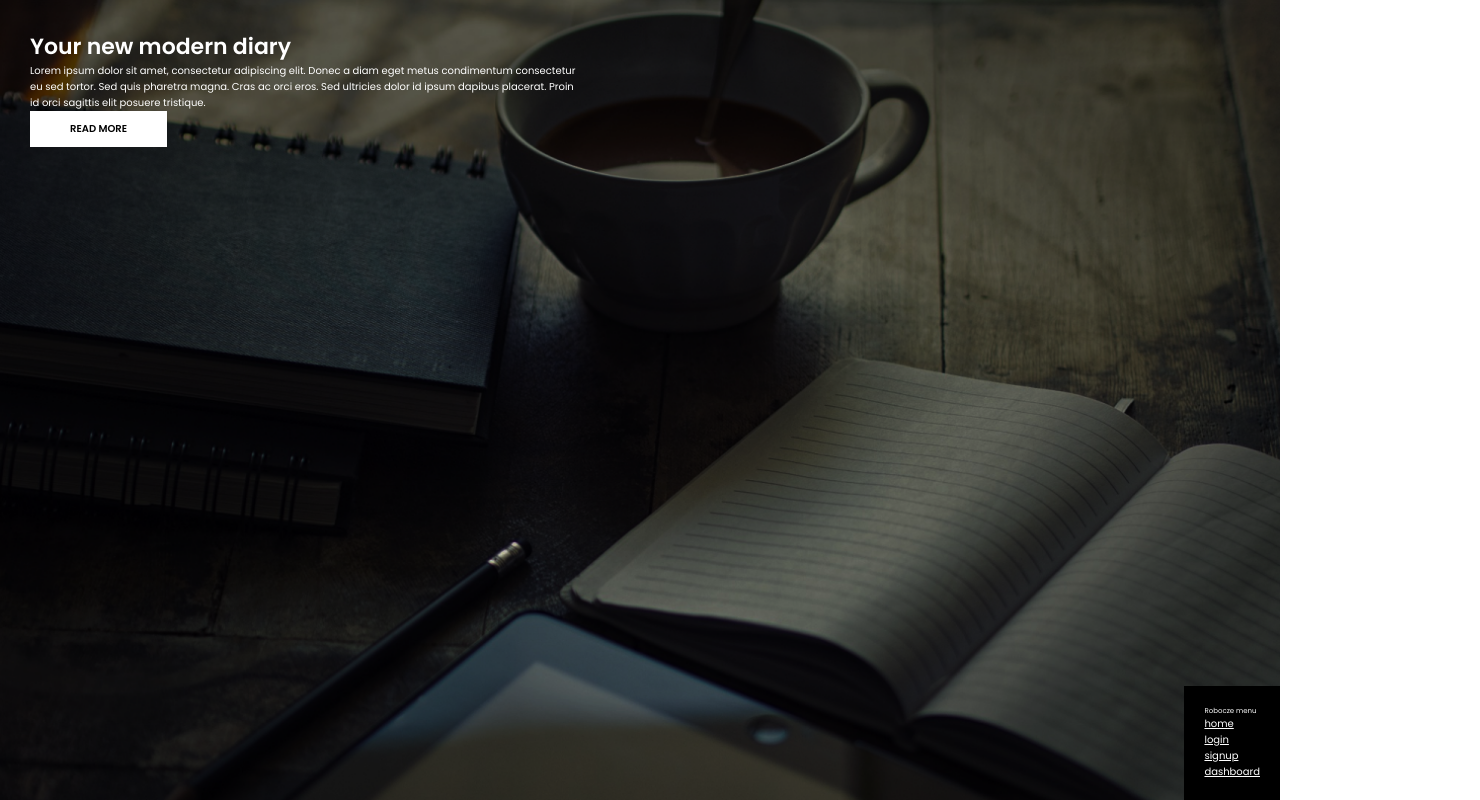
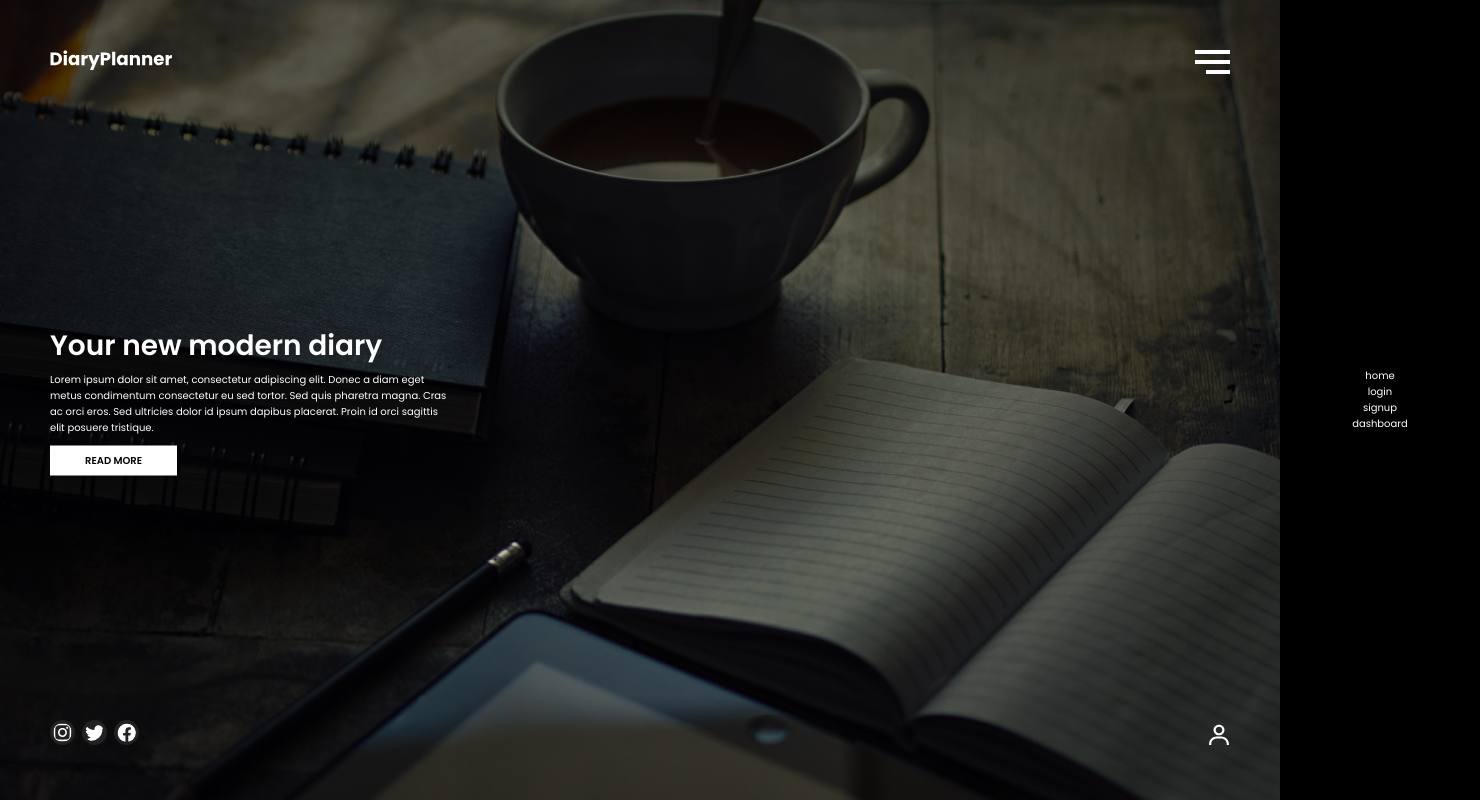
Before and after one commit to IgorPatro/diary-planner, a React (Create React App) app: page / in a window 1280 px wide. Shown: the whole page, 1480 px wide, since content can reach past the window. Built offline with nearby package versions, Linux system fonts and the light colour scheme; no server answers.

Commit message:
Whole home page finished. Ready to work on dashboard page and create user informations

```diff
--- a/package.json
+++ b/package.json
@@ -14,6 +14,7 @@
     "prop-types": "^15.7.2",
     "react": "^17.0.1",
     "react-dom": "^17.0.1",
+    "react-helmet": "^6.1.0",
     "react-hook-form": "^6.13.1",
     "react-redux": "^7.2.2",
     "react-router-dom": "^5.2.0",
--- a/src/components/atoms/Button.js
+++ b/src/components/atoms/Button.js
@@ -1,18 +1,40 @@
 import React from "react"
 import PropTypes from "prop-types"
 import styled from "styled-components"
+import { Link } from "react-router-dom"
 
 const StyledButton = styled.button`
-  color: black;
-  background-color: white;
+  color: ${({ theme, color }) => (color ? theme.colors[color] : "black")};
+  background-color: ${({ theme, background }) => (background ? theme.colors[background] : "white")};
   font-weight: ${({ theme }) => theme.weights.semiBold};
-  padding: 10px 40px;
+  padding: 7px 35px;
+  transition: color 0.3s, background 0.3s;
+  text-decoration: none;
+  display: inline-block;
+
+  &:hover {
+    color: ${({ theme, hoverColor }) => (hoverColor ? theme.colors[hoverColor] : "white")};
+    background-color: ${({ theme, hoverBackground }) =>
+      hoverBackground ? theme.colors[hoverBackground] : "black"};
+  }
 `
 
-const Button = ({ children }) => {
-  return <StyledButton type="button">{children}</StyledButton>
+// Czy używanie rest w takim miejscu jest dobre? Nie tworze prop typsów i przekazuje wszystko niżej
+const Button = ({ children, linkTo, ...rest }) => {
+  return (
+    <StyledButton as={linkTo && Link} to={linkTo && linkTo} {...rest}>
+      {children}
+    </StyledButton>
+  )
 }
 
-Button.propTypes = { children: PropTypes.node.isRequired }
+Button.propTypes = {
+  children: PropTypes.node.isRequired,
+  linkTo: PropTypes.string,
+}
+
+Button.defaultProps = {
+  linkTo: undefined,
+}
 
 export default Button
--- a/src/components/atoms/HamburgerMenu.js
+++ b/src/components/atoms/HamburgerMenu.js
@@ -0,0 +1,76 @@
+import React, { useContext } from "react"
+import styled from "styled-components"
+import { MenuOpenmetContext } from "layout/MainLayout"
+
+const StyledHamburger = styled.button`
+  display: inline-block;
+  cursor: pointer;
+  background-color: transparent;
+  border: 0;
+  margin: 0;
+`
+
+const StyledHamburgerBox = styled.span`
+  width: 35px;
+  height: 24px;
+  display: inline-block;
+  position: relative;
+`
+
+const StyledHamburgerInner = styled.span`
+  width: 100%;
+  height: 4px;
+  background-color: white;
+  position: absolute;
+  left: 0;
+  top: 50%;
+  transform: translateY(-50%);
+  transition: background-color 0.1s 0.2s ease-in-out;
+
+  &::before,
+  &::after {
+    width: 100%;
+    height: inherit;
+    background-color: white;
+    position: absolute;
+    content: "";
+    right: 0;
+    transition: transform 0.2s 0.2s ease-in-out;
+  }
+
+  &::before {
+    top: -10px;
+  }
+
+  &::after {
+    top: 10px;
+    width: 70%;
+  }
+
+  &.active {
+    background-color: transparent;
+
+    &::before {
+      transform: translateY(10px) rotate(45deg);
+    }
+
+    &::after {
+      width: 100%;
+      transform: translateY(-10px) rotate(-45deg);
+    }
+  }
+`
+
+const HamburgerMenu = () => {
+  const { isMenuOpen, setMenuOpenmet } = useContext(MenuOpenmetContext)
+
+  return (
+    <StyledHamburger onClick={() => setMenuOpenmet(!isMenuOpen)}>
+      <StyledHamburgerBox>
+        <StyledHamburgerInner className={isMenuOpen && "active"} />
+      </StyledHamburgerBox>
+    </StyledHamburger>
+  )
+}
+
+export default HamburgerMenu
--- a/src/components/atoms/Paragraph.js
+++ b/src/components/atoms/Paragraph.js
@@ -8,9 +8,9 @@ const StyledParagraph = styled.p`
   font-size: ${({ theme, size }) => theme.sizes[size]};
 `
 
-const Paragraph = ({ children, color, size, weight }) => {
+const Paragraph = ({ children, color, size, weight, className }) => {
   return (
-    <StyledParagraph color={color} size={size} weight={weight}>
+    <StyledParagraph className={className} color={color} size={size} weight={weight}>
       {children}
     </StyledParagraph>
   )
@@ -21,6 +21,7 @@ Paragraph.propTypes = {
   color: PropTypes.string,
   size: PropTypes.string,
   weight: PropTypes.string,
+  className: PropTypes.string.isRequired,
 }
 
 Paragraph.defaultProps = {
--- /dev/null
+++ b/src/components/molecules/SocialMedia.js
@@ -0,0 +1,59 @@
+import React from "react"
+import styled from "styled-components"
+
+import instagram from "assets/icons/instagram.svg"
+import facebook from "assets/icons/facebook.svg"
+import twitter from "assets/icons/twitter.svg"
+
+const StyledContainer = styled.div``
+
+const StyledLink = styled.a`
+  width: 25px;
+  display: inline-block;
+  margin-right: 7px;
+`
+
+const StyledIcon = styled.img`
+  max-width: 100%;
+  background-color: #222222;
+  border-radius: 100%;
+  padding: 3px;
+  transition: transform 0.3s, background 0.3s;
+
+  &:hover {
+    transform: translateY(-7px);
+    background-color: #7b7646;
+  }
+`
+
+const SocialMedia = () => {
+  const data = [
+    {
+      name: "instagram",
+      url: "https://instagram.com",
+      icon: instagram,
+    },
+    {
+      name: "twitter",
+      url: "https://twitter.com",
+      icon: twitter,
+    },
+    {
+      name: "facebook",
+      url: "https://facebook.com",
+      icon: facebook,
+    },
+  ]
+
+  return (
+    <StyledContainer>
+      {data.map((socialMedia) => (
+        <StyledLink href={socialMedia.url} rel="noreferrer" target="_blank">
+          <StyledIcon src={socialMedia.icon} alt={`${socialMedia.name} icon`} />
+        </StyledLink>
+      ))}
+    </StyledContainer>
+  )
+}
+
+export default SocialMedia
--- /dev/null
+++ b/src/components/organisms/HomeHud.js
@@ -0,0 +1,51 @@
+import React from "react"
+import styled from "styled-components"
+import { Link } from "react-router-dom"
+
+import logo from "assets/icons/logo.svg"
+import user from "assets/icons/user.svg"
+import HamburgerMenu from "components/atoms/HamburgerMenu"
+import SocialMedia from "components/molecules/SocialMedia"
+
+const StyledWrapper = styled.div`
+  display: flex;
+  flex-direction: column;
+  justify-content: space-between;
+  color: white;
+  width: 100%;
+  height: 100%;
+`
+
+const StyledPart = styled.div`
+  display: flex;
+  justify-content: space-between;
+`
+
+const StyledLogo = styled.img`
+  max-height: 20px;
+`
+
+const StyledUserIcon = styled(Link)`
+  width: 22px;
+  background: ${({ background }) => `url(${background})`};
+  background-size: contain;
+  background-repeat: no-repeat;
+  background-position: center;
+`
+
+const HomeHud = () => {
+  return (
+    <StyledWrapper>
+      <StyledPart>
+        <StyledLogo src={logo} alt="logo of our app" />
+        <HamburgerMenu />
+      </StyledPart>
+      <StyledPart>
+        <SocialMedia />
+        <StyledUserIcon background={user} to="/dashboard" />
+      </StyledPart>
+    </StyledWrapper>
+  )
+}
+
+export default HomeHud
--- /dev/null
+++ b/src/components/organisms/Menu.js
@@ -0,0 +1,45 @@
+import React, { useContext } from "react"
+import styled, { css } from "styled-components"
+import { Link } from "react-router-dom"
+import { MenuOpenmetContext } from "layout/MainLayout"
+
+const StyledMenu = styled.div`
+  display: flex;
+  flex-direction: column;
+  justify-content: center;
+  align-items: center;
+  position: absolute;
+  top: 0;
+  right: 0;
+  width: 200px;
+  height: 100vh;
+  background-color: black;
+  z-index: ${({ theme }) => theme.zIndex(1)};
+  transition: transform 0.5s;
+
+  ${({ isMenuOpen }) =>
+    !isMenuOpen &&
+    css`
+      transform: translateX(100%);
+    `}
+`
+
+const StyledLink = styled(Link)`
+  color: white;
+  text-decoration: none;
+`
+
+const Menu = () => {
+  const { isMenuOpen } = useContext(MenuOpenmetContext)
+
+  return (
+    <StyledMenu isMenuOpen={isMenuOpen}>
+      <StyledLink to="/">home</StyledLink>
+      <StyledLink to="/login">login</StyledLink>
+      <StyledLink to="/signup">signup</StyledLink>
+      <StyledLink to="/dashboard">dashboard</StyledLink>
+    </StyledMenu>
+  )
+}
+
+export default Menu
--- a/src/layout/GlobalStyles.js
+++ b/src/layout/GlobalStyles.js
@@ -4,6 +4,7 @@ const GlobalStyles = createGlobalStyle`
   html {
     box-sizing: border-box;
     font-size: 10px;
+    overflow-x: hidden;
   }
 
   *,
@@ -21,6 +22,7 @@ const GlobalStyles = createGlobalStyle`
     padding: 0;
     font-family: 'Poppins', sans-serif;
     font-weight: normal;
+    background-color: black;
   }
 
   button {
--- a/src/layout/MainLayout.js
+++ b/src/layout/MainLayout.js
@@ -1,39 +1,39 @@
-import React from "react"
+import React, { useState, createContext } from "react"
+import PropTypes from "prop-types"
+import { useLocation } from "react-router-dom"
+import { Helmet } from "react-helmet"
+import _ from "lodash"
 import styled from "styled-components"
-import PropTypes from "prop-types"
-import { Link } from "react-router-dom"
 
-const StyledMenu = styled.div`
-  position: absolute;
-  bottom: 0;
-  right: 0;
-  background-color: black;
-  display: flex;
-  flex-direction: column;
-  padding: 20px;
+import Menu from "components/organisms/Menu"
+
+const StyledMain = styled.main`
+  transition: width 0.5s;
+  width: ${({ menuOpen }) => (menuOpen ? "calc(100% - 200px)" : "100%")};
 `
 
-const StyledLink = styled(Link)`
-  color: white;
-`
-
-const StyledSpan = styled.span`
-  color: white;
-  font-size: 0.7rem;
-`
+export const MenuOpenmetContext = createContext()
 
 const MainLayout = ({ children }) => {
+  const { pathname } = useLocation()
+  const [isMenuOpen, setMenuOpenmet] = useState(false)
+
+  const contextValue = { isMenuOpen, setMenuOpenmet }
+
   return (
-    <main>
-      <StyledMenu>
-        <StyledSpan>Robocze menu</StyledSpan>
-        <StyledLink to="/">home</StyledLink>
-        <StyledLink to="/login">login</StyledLink>
-        <StyledLink to="/signup">signup</StyledLink>
-        <StyledLink to="/dashboard">dashboard</StyledLink>
-      </StyledMenu>
-      {children}
-    </main>
+    <>
+      <Helmet>
+        <title>
+          {`${
+            pathname === "/" ? "Home" : _.capitalize(pathname.substr(1, pathname.length))
+          } | DiaryPlanner`}
+        </title>
+      </Helmet>
+      <MenuOpenmetContext.Provider value={contextValue}>
+        <StyledMain menuOpen={isMenuOpen}>{children}</StyledMain>
+        <Menu />
+      </MenuOpenmetContext.Provider>
+    </>
   )
 }
 
--- a/src/layout/theme.js
+++ b/src/layout/theme.js
@@ -16,11 +16,11 @@ const theme = {
   },
   sizes: {
     xs: "1rem",
-    s: "1.2rem",
-    m: "1.5rem",
-    l: "1.8rem",
+    s: "1.1rem",
+    m: "1.4rem",
+    l: "1.7rem",
     xl: "2.2rem",
-    xxl: "3rem",
+    xxl: "2.8rem",
   },
   zIndex: (level) => level * 100,
 }
--- a/src/pages/Home.js
+++ b/src/pages/Home.js
@@ -1,6 +1,7 @@
 import React from "react"
 import styled from "styled-components"
 
+import HomeHud from "components/organisms/HomeHud"
 import Button from "components/atoms/Button"
 import Header from "components/atoms/Header"
 import Paragraph from "components/atoms/Paragraph"
@@ -9,30 +10,48 @@ import homeBackground from "assets/images/home-background.png"
 const StyledContainer = styled.div`
   width: 100%;
   height: 100vh;
-  padding: 30px;
+  padding: 50px;
   background: url(${homeBackground});
   background-size: cover;
   background-position: center;
   display: flex;
+  position: relative;
 `
 
 const StyledContentWrapper = styled.div`
-  width: 550px;
+  position: absolute;
+  top: 50%;
+  left: 50px;
+  transform: translateY(-50%);
+  width: 400px;
+`
+
+const StyledParagraph = styled(Paragraph)`
+  margin: 5px 0 10px;
 `
 
 const HomePage = () => {
   return (
     <StyledContainer>
+      <HomeHud />
       <StyledContentWrapper>
-        <Header level={1} size="xl">
+        <Header level={1} size="xxl">
           Your new modern diary
         </Header>
-        <Paragraph size="xs">
+        <StyledParagraph size="xs">
           Lorem ipsum dolor sit amet, consectetur adipiscing elit. Donec a diam eget metus
           condimentum consectetur eu sed tortor. Sed quis pharetra magna. Cras ac orci eros. Sed
           ultricies dolor id ipsum dapibus placerat. Proin id orci sagittis elit posuere tristique.
-        </Paragraph>
-        <Button>READ MORE</Button>
+        </StyledParagraph>
+        <Button
+          color="black"
+          background="white"
+          hoverColor="white"
+          hoverBackground="black"
+          linkTo="/about"
+        >
+          READ MORE
+        </Button>
       </StyledContentWrapper>
     </StyledContainer>
   )
--- a/src/store/reducers.js
+++ b/src/store/reducers.js
@@ -1,10 +1,6 @@
 import { USER_AUTH_SUCCESS, USER_LOGOUT_SUCCESS } from "store/actions"
 
-const initialState = {
-  cos: "Kowal_heehe xd",
-}
-
-const rootReducer = (state = initialState, action) => {
+const rootReducer = (state = {}, action) => {
   switch (action.type) {
     case USER_AUTH_SUCCESS:
       return {
```
Also changed, not shown: 2 other files (tests, documents, lock files or other folders).
